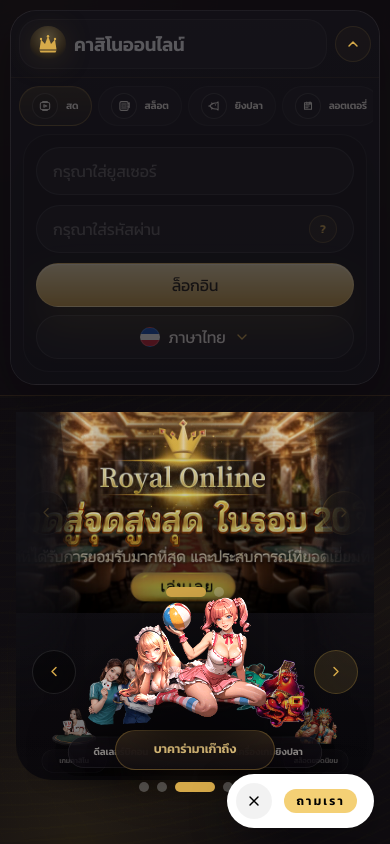
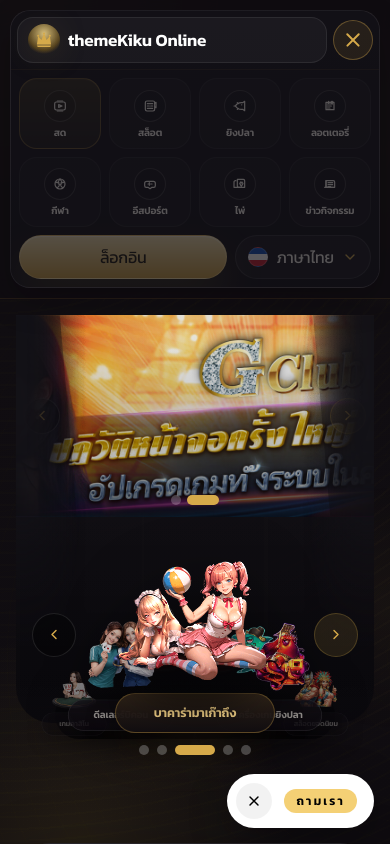
Before and after one commit to kakashijs1/landingkiku, a Next.js app: page / in a window 390 px wide. Both pictures are taken after a click on the button 353 px from the left and 44 px from the top of the page. Shown: the top 844 px of the page. Built offline with nearby package versions, Linux system fonts and the light colour scheme.

Commit message:
Fix layout nav and cartoon game

```diff
--- a/app/components/HeroCarousel.tsx
+++ b/app/components/HeroCarousel.tsx
@@ -1,7 +1,7 @@
 "use client";
 
 import Image from "next/image";
-import { startTransition, useState } from "react";
+import { startTransition, useEffect, useState } from "react";
 import { type IconName } from "./AppIcon";
 
 export type HeroCarouselSlide = {
@@ -20,6 +20,7 @@
   slides: HeroCarouselSlide[];
 }) {
   const [activeIndex, setActiveIndex] = useState(0);
+  const [isMobileAutoplayEnabled, setIsMobileAutoplayEnabled] = useState(false);
 
   const goToSlide = (nextIndex: number) => {
     const slideCount = slides.length;
@@ -29,6 +30,67 @@
       setActiveIndex(normalizedIndex);
     });
   };
+
+  useEffect(() => {
+    if (slides.length < 2) {
+      return;
+    }
+
+    const mobileQuery = window.matchMedia("(max-width: 767px)");
+    const reducedMotionQuery = window.matchMedia("(prefers-reduced-motion: reduce)");
+
+    const syncAutoplayState = () => {
+      setIsMobileAutoplayEnabled(
+        mobileQuery.matches && !reducedMotionQuery.matches,
+      );
+    };
+
+    const addQueryListener = (
+      query: MediaQueryList,
+      handler: () => void,
+    ) => {
+      if (typeof query.addEventListener === "function") {
+        query.addEventListener("change", handler);
+        return () => query.removeEventListener("change", handler);
+      }
+
+      query.addListener(handler);
+      return () => query.removeListener(handler);
+    };
+
+    syncAutoplayState();
+
+    const removeMobileListener = addQueryListener(mobileQuery, syncAutoplayState);
+    const removeReducedMotionListener = addQueryListener(
+      reducedMotionQuery,
+      syncAutoplayState,
+    );
+
+    return () => {
+      removeMobileListener();
+      removeReducedMotionListener();
+    };
+  }, [slides.length]);
+
+  useEffect(() => {
+    if (!isMobileAutoplayEnabled || slides.length < 2) {
+      return;
+    }
+
+    const autoplayInterval = window.setInterval(() => {
+      if (document.hidden) {
+        return;
+      }
+
+      startTransition(() => {
+        setActiveIndex((currentIndex) => (currentIndex + 1) % slides.length);
+      });
+    }, 4600);
+
+    return () => {
+      window.clearInterval(autoplayInterval);
+    };
+  }, [isMobileAutoplayEnabled, slides.length]);
 
   return (
     <section className="relative" aria-label="ภาพสไลด์โปรโมชัน">
@@ -57,12 +119,14 @@
           ))}
         </div>
 
+        {slides.length > 1 ? (
+          <>
             <div className="absolute inset-y-0 left-0 right-0 z-20 flex items-center justify-between px-2 sm:px-4 lg:px-6">
               <button
                 type="button"
                 aria-label="สไลด์ก่อนหน้า"
                 onClick={() => goToSlide(activeIndex - 1)}
-            className="inline-flex h-11 w-11 cursor-pointer items-center justify-center rounded-full border border-white/10 bg-black/36 text-accent-gold transition-colors duration-200 hover:border-accent-gold/32 hover:text-accent-gold-light focus-visible:outline-none focus-visible:ring-2 focus-visible:ring-accent-gold/70"
+                className="inline-flex h-9 w-9 touch-manipulation cursor-pointer items-center justify-center rounded-full border border-white/10 bg-black/36 text-accent-gold transition-colors duration-200 hover:border-accent-gold/32 hover:text-accent-gold-light focus-visible:outline-none focus-visible:ring-2 focus-visible:ring-accent-gold/70 sm:h-11 sm:w-11"
               >
                 <svg
                   viewBox="0 0 20 20"
@@ -81,7 +145,7 @@
                 type="button"
                 aria-label="สไลด์ถัดไป"
                 onClick={() => goToSlide(activeIndex + 1)}
-            className="inline-flex h-11 w-11 cursor-pointer items-center justify-center rounded-full border border-accent-gold/26 bg-accent-gold/12 text-accent-gold transition-colors duration-200 hover:border-accent-gold/42 hover:text-accent-gold-light focus-visible:outline-none focus-visible:ring-2 focus-visible:ring-accent-gold/70"
+                className="inline-flex h-9 w-9 touch-manipulation cursor-pointer items-center justify-center rounded-full border border-accent-gold/26 bg-accent-gold/12 text-accent-gold transition-colors duration-200 hover:border-accent-gold/42 hover:text-accent-gold-light focus-visible:outline-none focus-visible:ring-2 focus-visible:ring-accent-gold/70 sm:h-11 sm:w-11"
               >
                 <svg
                   viewBox="0 0 20 20"
@@ -97,8 +161,8 @@
               </button>
             </div>
 
-        <div className="absolute inset-x-0 bottom-4 z-20 flex justify-center px-4 sm:bottom-5">
-          <div className="flex items-center gap-2">
+            <div className="absolute inset-x-0 bottom-3 z-20 flex justify-center px-4 sm:bottom-5">
+              <div className="flex items-center gap-1.5 sm:gap-2">
                 {slides.map((slide, index) => (
                   <button
                     key={slide.id}
@@ -108,13 +172,15 @@
                     onClick={() => goToSlide(index)}
                     className={`h-2.5 cursor-pointer rounded-full transition-all duration-200 focus-visible:outline-none focus-visible:ring-2 focus-visible:ring-accent-gold/70 ${
                       activeIndex === index
-                    ? "w-10 bg-accent-gold"
+                        ? "w-8 bg-accent-gold sm:w-10"
                         : "w-2.5 bg-white/22 hover:bg-white/40"
                     }`}
                   />
                 ))}
               </div>
             </div>
+          </>
+        ) : null}
       </div>
     </section>
   );
--- a/app/components/ThemeKikuLanding.tsx
+++ b/app/components/ThemeKikuLanding.tsx
@@ -234,10 +234,10 @@
   return (
     <section
       id="top"
-      className="relative px-4 pb-16 pt-4 sm:px-6 sm:pb-24 lg:px-8 lg:pb-28"
+      className="relative px-4 pb-20 pt-4 sm:px-6 sm:pb-24 lg:px-8 lg:pb-28"
     >
       <div className="mx-auto max-w-[1500px]">
-        <div className="relative overflow-visible pb-[10.4rem] sm:pb-[12.2rem] lg:pb-[14.2rem]">
+        <div className="relative overflow-visible pb-[12.9rem] sm:pb-[12.8rem] lg:pb-[14.2rem]">
           <div
             className="absolute inset-0 rounded-[36px] bg-[linear-gradient(180deg,rgba(17,14,20,0.86),rgba(10,9,13,0.92)),repeating-linear-gradient(90deg,rgba(255,216,138,0.06)_0_4px,transparent_4px_126px,rgba(255,216,138,0.05)_126px_128px,transparent_128px_248px)]"
             aria-hidden="true"
@@ -266,7 +266,7 @@
           </div>
 
           <div
-            className="absolute inset-x-0 -bottom-3 z-30 px-3 sm:-bottom-4 sm:px-6 lg:-bottom-6 lg:px-8"
+            className="absolute inset-x-0 -bottom-8 z-30 px-3 sm:-bottom-5 sm:px-6 lg:-bottom-6 lg:px-8"
             data-reveal
             style={{ animationDelay: "200ms" }}
           >
--- a/app/components/TopHeader.tsx
+++ b/app/components/TopHeader.tsx
@@ -29,7 +29,7 @@
     <header className="sticky top-0 z-50 border-b border-accent-gold/10 bg-[#100d11]/92 backdrop-blur-xl">
       <div className="mx-auto max-w-[1400px] px-2.5 py-2.5 sm:px-6 sm:py-4 lg:px-8">
         <div className="lg:hidden">
-          <div className="relative overflow-hidden rounded-[26px] border border-white/8 bg-[linear-gradient(180deg,rgba(18,15,21,0.96),rgba(12,10,16,0.94))] shadow-[0_18px_48px_rgba(0,0,0,0.24)]">
+          <div className="relative overflow-hidden rounded-[20px] border border-white/8 bg-[linear-gradient(180deg,rgba(18,15,21,0.96),rgba(12,10,16,0.94))] shadow-[0_14px_34px_rgba(0,0,0,0.2)]">
             <Image
               src="/bgother/bg_header.6eb70f3d.jpg"
               alt=""
@@ -38,7 +38,7 @@
               className="pointer-events-none object-cover opacity-70"
               sizes="100vw"
             />
-            <div className="grid grid-cols-[minmax(0,1fr)_auto] items-center gap-2 px-2 py-2">
+            <div className="relative flex items-center gap-1.5 px-1.5 py-1.5">
               <HeaderLogo mobile />
               <button
                 type="button"
@@ -46,45 +46,46 @@
                 aria-expanded={isMobileExpanded}
                 aria-label={
                   isMobileExpanded
-                    ? "ย่อส่วนหัวของหน้า"
-                    : "ขยายส่วนหัวของหน้า"
+                    ? "ปิดเมนูหลัก"
+                    : "เปิดเมนูหลัก"
                 }
                 onClick={() => setIsMobileExpanded((value) => !value)}
-                className={`inline-flex h-9 w-9 flex-none touch-manipulation cursor-pointer items-center justify-center rounded-full border text-accent-gold transition-all duration-200 focus-visible:outline-none focus-visible:ring-2 focus-visible:ring-accent-gold/70 ${
+                className={`inline-flex h-10 w-10 flex-none touch-manipulation cursor-pointer items-center justify-center rounded-full border text-accent-gold transition-all duration-200 focus-visible:outline-none focus-visible:ring-2 focus-visible:ring-accent-gold/70 ${
                   isMobileExpanded
                     ? "border-accent-gold/35 bg-accent-gold/10"
                     : "border-white/10 bg-white/5 hover:border-accent-gold/45"
                 }`}
               >
-                <svg
-                  viewBox="0 0 20 20"
-                  className={`h-4 w-4 transition-transform duration-200 ${
-                    isMobileExpanded ? "rotate-180" : ""
+                <span className="relative block h-4.5 w-4.5">
+                  <span
+                    className={`absolute left-0 top-0.5 h-[1.8px] w-full rounded-full bg-current transition-all duration-200 ${
+                      isMobileExpanded ? "translate-y-[6px] rotate-45" : ""
                     }`}
-                  fill="none"
-                  stroke="currentColor"
-                  strokeLinecap="round"
-                  strokeLinejoin="round"
-                  strokeWidth="1.8"
-                >
-                  <path d="m5 7.5 5 5 5-5" />
-                </svg>
+                  />
+                  <span
+                    className={`absolute left-0 top-1/2 h-[1.8px] w-full -translate-y-1/2 rounded-full bg-current transition-all duration-200 ${
+                      isMobileExpanded ? "opacity-0" : ""
+                    }`}
+                  />
+                  <span
+                    className={`absolute bottom-0.5 left-0 h-[1.8px] w-full rounded-full bg-current transition-all duration-200 ${
+                      isMobileExpanded ? "-translate-y-[6px] -rotate-45" : ""
+                    }`}
+                  />
+                </span>
               </button>
-            </div>
-
-            <div className="border-t border-accent-gold/12 px-1.5 pb-1.5 pt-1.5">
-              <HeaderNav mobile onNavigate={() => setIsMobileExpanded(false)} />
             </div>
 
             <div
               id={mobilePanelId}
-              className={`grid min-w-0 overflow-hidden transition-[grid-template-rows,opacity,margin,padding] duration-300 ease-out ${
+              className={`grid min-w-0 overflow-hidden transition-[grid-template-rows,opacity] duration-300 ease-out ${
                 isMobileExpanded
-                  ? "grid-rows-[1fr] px-3 pb-3 opacity-100"
-                  : "grid-rows-[0fr] px-3 pb-0 opacity-0"
+                  ? "grid-rows-[1fr] opacity-100"
+                  : "grid-rows-[0fr] opacity-0"
               }`}
             >
-              <div className="min-h-0 min-w-0">
+              <div className="min-h-0 min-w-0 border-t border-accent-gold/12 px-2 pb-2 pt-2">
+                <HeaderNav mobile onNavigate={() => setIsMobileExpanded(false)} />
                 <HeaderAuthForm mobile />
               </div>
             </div>
@@ -122,18 +123,18 @@
     return (
       <a
         href="#top"
-        className="group flex min-w-0 items-center gap-2 rounded-[20px] border border-white/8 bg-white/4 px-2.5 py-1.5 transition-colors duration-200"
+        className="group flex min-h-[2.9rem] min-w-0 flex-1 items-center gap-2 rounded-[16px] border border-white/8 bg-white/4 px-2.5 py-1.5 transition-colors duration-200"
       >
-        <div className="flex h-9 w-9 flex-none items-center justify-center rounded-full bg-[radial-gradient(circle_at_50%_30%,rgba(255,226,145,0.82),rgba(191,139,28,0.34)_58%,transparent_74%)]">
+        <div className="flex h-8 w-8 flex-none items-center justify-center rounded-full bg-[radial-gradient(circle_at_50%_30%,rgba(255,226,145,0.82),rgba(191,139,28,0.34)_58%,transparent_74%)]">
           <AppIcon
             name="crown"
-            className="h-6 w-6 text-accent-gold drop-shadow-[0_0_16px_rgba(212,175,55,0.55)]"
+            className="h-5 w-5 text-accent-gold drop-shadow-[0_0_16px_rgba(212,175,55,0.55)]"
           />
         </div>
 
         <div className="min-w-0">
-          <p className="truncate font-display text-[clamp(0.98rem,4.8vw,1.22rem)] font-semibold leading-none text-white transition-colors duration-200 group-hover:text-accent-gold-light">
-            คาสิโนออนไลน์
+          <p className="truncate font-display text-[clamp(0.92rem,4.4vw,1.08rem)] font-semibold leading-none text-white transition-colors duration-200 group-hover:text-accent-gold-light">
+            themeKiku Online
           </p>
         </div>
       </a>
@@ -187,26 +188,14 @@
 function HeaderAuthForm({ mobile = false }: { mobile?: boolean }) {
   if (mobile) {
     return (
-      <div className="w-full min-w-0 overflow-hidden rounded-[26px] border border-white/8 bg-black/25 shadow-[0_18px_40px_rgba(0,0,0,0.24)]">
-        <div className="flex min-w-0 flex-col gap-2.5 p-3">
-          <FieldInput label="ชื่อผู้ใช้" placeholder="กรุณาใส่ยูสเซอร์" />
-          <FieldInput
-            label="รหัสผ่าน"
-            placeholder="กรุณาใส่รหัสผ่าน"
-            type="password"
-            trailing="?"
-          />
-
-          <div className="flex min-w-0 flex-col gap-2">
+      <div className="mt-2 grid grid-cols-[minmax(0,1fr)_auto] items-center gap-2">
         <button
           type="button"
-              className="gold-button touch-manipulation cursor-pointer min-h-11 min-w-0 w-full justify-center px-4 text-sm font-semibold"
+          className="gold-button touch-manipulation cursor-pointer min-h-11 min-w-0 justify-center px-4 text-sm font-semibold"
         >
           ล็อกอิน
         </button>
-            <LanguageButton mobile />
-          </div>
-        </div>
+        <LanguageButton mobile compact />
       </div>
     );
   }
@@ -245,26 +234,23 @@
 }) {
   if (mobile) {
     return (
-      <nav
-        className="hide-scrollbar w-full min-w-0 overflow-x-auto"
-        aria-label="เมนูหลัก"
-      >
-        <ul className="flex min-w-max items-center gap-1.5 px-0.5 py-0.5">
+      <nav aria-label="เมนูหลัก">
+        <ul className="grid grid-cols-4 gap-2">
           {navItems.map((item, index) => (
             <li key={item.id}>
               <a
                 href={`#${item.id}`}
                 onClick={onNavigate}
-                className={`inline-flex h-10 min-w-[4.5rem] cursor-pointer items-center justify-center gap-2 rounded-full border px-3 text-center transition-all duration-200 ${
+                className={`flex min-h-[4.4rem] cursor-pointer flex-col items-center justify-center gap-1.5 rounded-[18px] border px-2 py-2 text-center transition-all duration-200 ${
                   index === 0
                     ? "border-accent-gold/35 bg-[linear-gradient(180deg,rgba(212,175,55,0.16),rgba(212,175,55,0.05))] text-accent-gold-light shadow-[inset_0_1px_0_rgba(255,255,255,0.04)]"
                     : "border-white/6 bg-white/[0.025] text-accent-gold/88 hover:border-accent-gold/18 hover:bg-accent-gold/8"
                 }`}
               >
-                <span className="inline-flex h-6.5 w-6.5 flex-none items-center justify-center rounded-full border border-current/16 bg-black/16">
-                  <AppIcon name={item.icon} className="h-3.5 w-3.5" />
+                <span className="inline-flex h-8 w-8 flex-none items-center justify-center rounded-full border border-current/16 bg-black/16">
+                  <AppIcon name={item.icon} className="h-4 w-4" />
                 </span>
-                <span className="whitespace-nowrap text-[10px] font-semibold leading-none">
+                <span className="text-[10px] font-semibold leading-none">
                   {item.label}
                 </span>
               </a>
@@ -348,12 +334,20 @@
   );
 }
 
-function LanguageButton({ mobile = false }: { mobile?: boolean }) {
+function LanguageButton({
+  mobile = false,
+  compact = false,
+}: {
+  mobile?: boolean;
+  compact?: boolean;
+}) {
   return (
     <button
       type="button"
       className={`inline-flex cursor-pointer items-center justify-center gap-2 rounded-full border transition-colors duration-200 hover:border-accent-gold/42 hover:text-white focus-visible:outline-none focus-visible:ring-2 focus-visible:ring-accent-gold/70 ${
-        mobile
+        mobile && compact
+          ? "min-h-11 border-white/10 bg-white/4 px-3 text-sm font-medium text-foreground"
+          : mobile
           ? "min-h-11 w-full border-white/10 bg-white/4 px-4 text-sm font-medium text-foreground"
           : "min-h-12 border-transparent bg-transparent px-2 text-base font-medium text-foreground/88"
       }`}
--- a/app/layout.tsx
+++ b/app/layout.tsx
@@ -12,7 +12,7 @@
   metadataBase: new URL("https://themekiku.example"),
   title: "themeKiku | คาสิโนสดอันดับหนึ่งในเอเชียน",
   description:
-    "Landing page โทน luxury gaming แบบ responsive สร้างด้วย Next.js 16, TypeScript และ Tailwind CSS v4",
+    "Landing page โทน luxury gaming แบบ ",
   openGraph: {
     title: "themeKiku Online",
     description:
```
Lines whose indentation alone changed are shown as unchanged.
